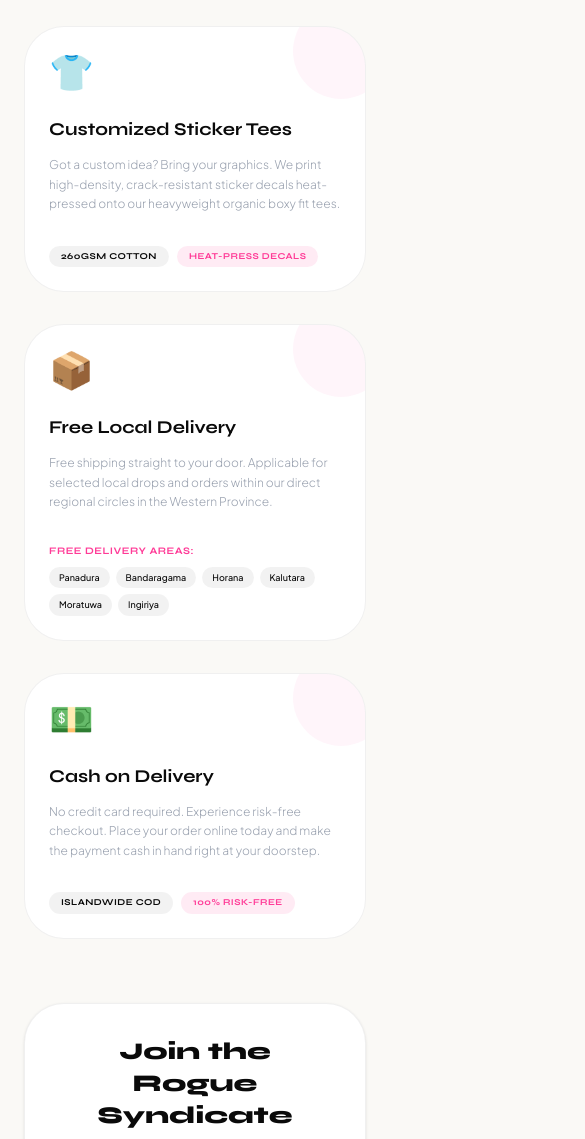
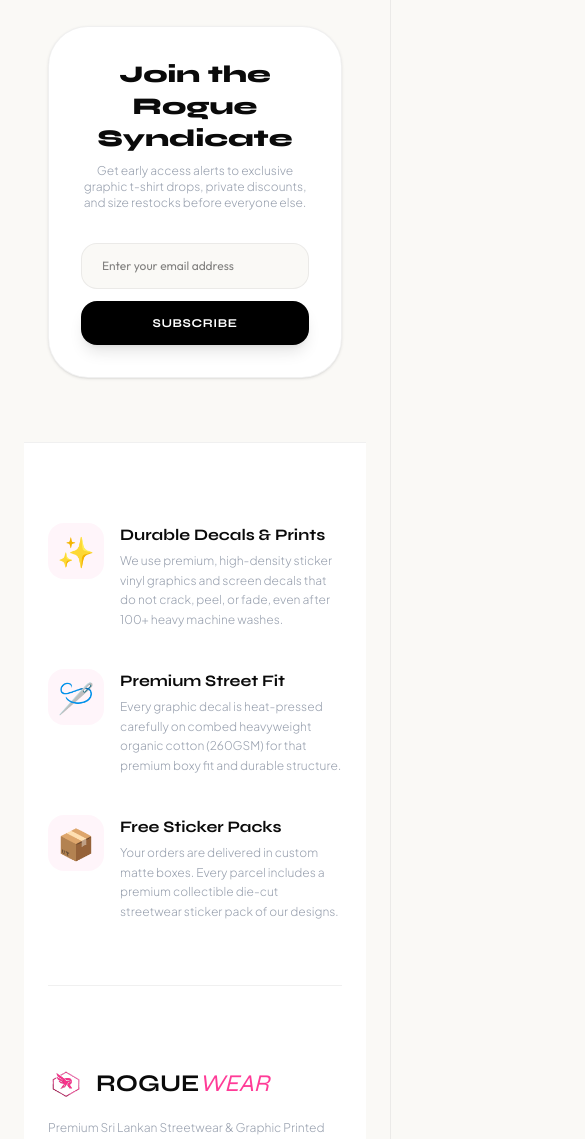
Before and after one commit to gkcama-dev/rogue-wear-web, a plain HTML site: page index.html in a window 390 px wide. Shown: the part 8596-9735 px from the top of the page, 585 px wide, since content can reach past the window. Drawn offline with nearby package versions, Linux system fonts and the light colour scheme.

Commit message:
Remove services cards grid
Delete the three-card services grid from index.html (Customized Sticker Tees, Free Local Delivery, Cash on Delivery). Removes all markup and related badges/tags for those service cards, leaving the newsletter section immediately after the removed block.

```diff
--- a/index.html
+++ b/index.html
@@ -428,63 +428,7 @@
             </p>
         </div>
 
-        <div class="grid grid-cols-1 lg:grid-cols-3 gap-8">
-            <!-- Service Card 1: Custom Tees -->
-            <div class="bg-brand-card border border-brand-border rounded-custom-xl p-6 sm:p-8 space-y-6 streetwear-card hover:shadow-xl hover:border-brand-pink/30 transition-all duration-300 relative overflow-hidden group">
-                <div class="absolute -right-6 -top-6 w-24 h-24 bg-brand-pink/5 rounded-full group-hover:scale-150 transition-transform duration-500"></div>
-                <span class="text-4xl block">👕</span>
-                <div class="space-y-3">
-                    <h4 class="font-syne text-lg font-bold text-brand-dark">Customized Sticker Tees</h4>
-                    <p class="text-xs text-gray-400 font-light leading-relaxed font-jakarta">
-                        Got a custom idea? Bring your graphics. We print high-density, crack-resistant sticker decals heat-pressed onto our heavyweight organic boxy fit tees.
-                    </p>
-                </div>
-                <div class="pt-2 flex flex-wrap gap-2">
-                    <span class="text-[9px] font-syne font-bold uppercase tracking-wider bg-black/5 dark:bg-white/5 text-brand-dark px-3 py-1 rounded-full">260GSM Cotton</span>
-                    <span class="text-[9px] font-syne font-bold uppercase tracking-wider bg-brand-pink/10 text-brand-pink px-3 py-1 rounded-full">Heat-Press Decals</span>
-                </div>
-            </div>
-
-            <!-- Service Card 2: Free Delivery -->
-            <div class="bg-brand-card border border-brand-border rounded-custom-xl p-6 sm:p-8 space-y-6 streetwear-card hover:shadow-xl hover:border-brand-pink/30 transition-all duration-300 relative overflow-hidden group">
-                <div class="absolute -right-6 -top-6 w-24 h-24 bg-brand-pink/5 rounded-full group-hover:scale-150 transition-transform duration-500"></div>
-                <span class="text-4xl block">📦</span>
-                <div class="space-y-3">
-                    <h4 class="font-syne text-lg font-bold text-brand-dark">Free Local Delivery</h4>
-                    <p class="text-xs text-gray-400 font-light leading-relaxed font-jakarta">
-                        Free shipping straight to your door. Applicable for selected local drops and orders within our direct regional circles in the Western Province.
-                    </p>
-                </div>
-                <div class="pt-2">
-                    <div class="text-[10px] font-syne font-bold text-brand-pink uppercase tracking-wider mb-2">Free Delivery Areas:</div>
-                    <div class="flex flex-wrap gap-1.5">
-                        <span class="text-[9px] font-jakarta font-medium bg-black/5 dark:bg-white/5 text-brand-dark px-2.5 py-1 rounded-full">Panadura</span>
-                        <span class="text-[9px] font-jakarta font-medium bg-black/5 dark:bg-white/5 text-brand-dark px-2.5 py-1 rounded-full">Bandaragama</span>
-                        <span class="text-[9px] font-jakarta font-medium bg-black/5 dark:bg-white/5 text-brand-dark px-2.5 py-1 rounded-full">Horana</span>
-                        <span class="text-[9px] font-jakarta font-medium bg-black/5 dark:bg-white/5 text-brand-dark px-2.5 py-1 rounded-full">Kalutara</span>
-                        <span class="text-[9px] font-jakarta font-medium bg-black/5 dark:bg-white/5 text-brand-dark px-2.5 py-1 rounded-full">Moratuwa</span>
-                        <span class="text-[9px] font-jakarta font-medium bg-black/5 dark:bg-white/5 text-brand-dark px-2.5 py-1 rounded-full">Ingiriya</span>
-                    </div>
-                </div>
-            </div>
-
-            <!-- Service Card 3: COD -->
-            <div class="bg-brand-card border border-brand-border rounded-custom-xl p-6 sm:p-8 space-y-6 streetwear-card hover:shadow-xl hover:border-brand-pink/30 transition-all duration-300 relative overflow-hidden group">
-                <div class="absolute -right-6 -top-6 w-24 h-24 bg-brand-pink/5 rounded-full group-hover:scale-150 transition-transform duration-500"></div>
-                <span class="text-4xl block">💵</span>
-                <div class="space-y-3">
-                    <h4 class="font-syne text-lg font-bold text-brand-dark">Cash on Delivery</h4>
-                    <p class="text-xs text-gray-400 font-light leading-relaxed font-jakarta">
-                        No credit card required. Experience risk-free checkout. Place your order online today and make the payment cash in hand right at your doorstep.
-                    </p>
-                </div>
-                <div class="pt-2 flex flex-wrap gap-2">
-                    <span class="text-[9px] font-syne font-bold uppercase tracking-wider bg-black/5 dark:bg-white/5 text-brand-dark px-3 py-1 rounded-full">Islandwide COD</span>
-                    <span class="text-[9px] font-syne font-bold uppercase tracking-wider bg-brand-pink/10 text-brand-pink px-3 py-1 rounded-full">100% Risk-Free</span>
-                </div>
-            </div>
-        </div>
-    </section>
+
 
     <!-- 8. NEWSLETTER SECTION -->
     <section class="px-6 sm:px-12 lg:px-20 max-w-[1536px] mx-auto mb-16 sm:mb-24 reveal">
```
